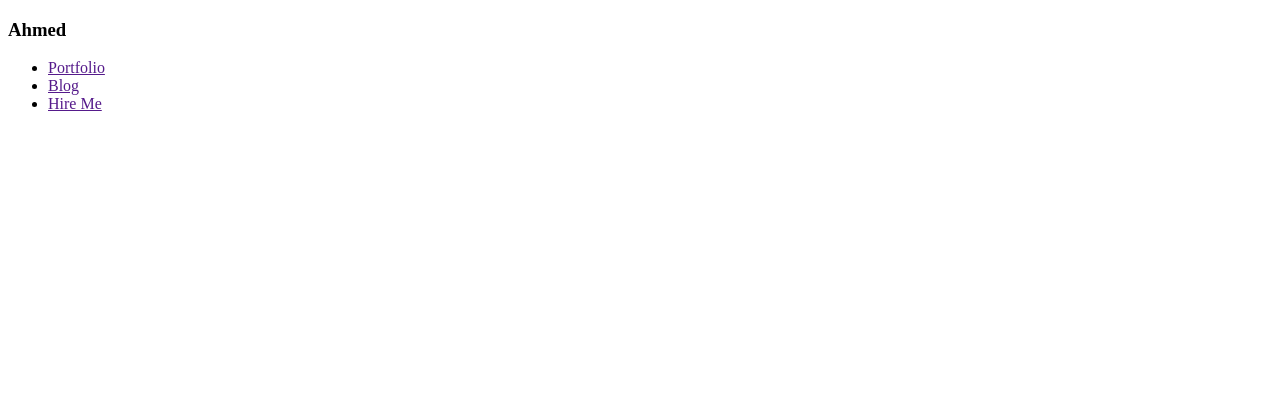
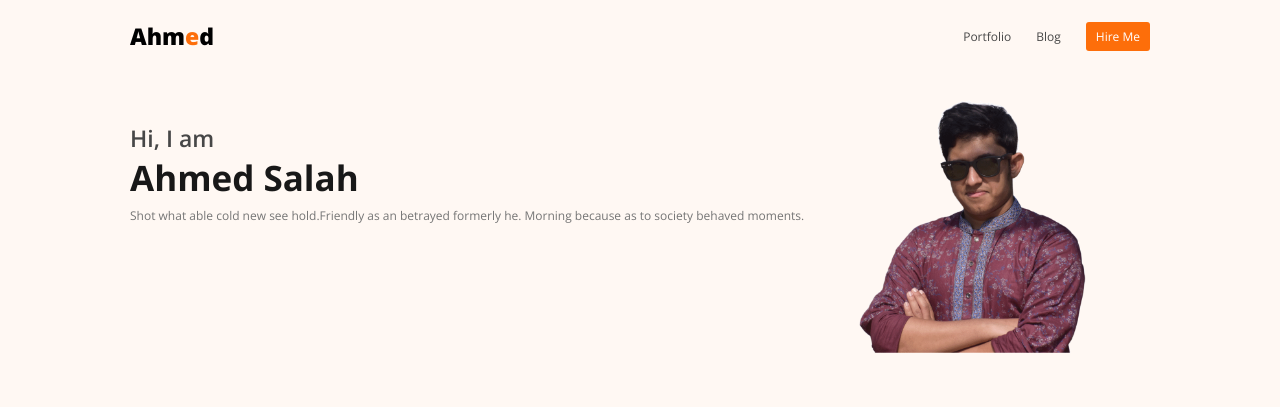
Before and after one commit to salauddin2k3/portfolio-website, a plain HTML site: page index.html in a window 1280 px wide. Drawn offline with nearby package versions, Linux system fonts and the light colour scheme.

Commit message:
second commit

```diff
--- a/index.html
+++ b/index.html
@@ -4,22 +4,35 @@
     <meta charset="UTF-8">
     <meta name="viewport" content="width=device-width, initial-scale=1.0">
     <title>Ahmed's Portfolio</title>
+    <link rel="preconnect" href="https://fonts.googleapis.com">
+<link rel="preconnect" href="https://fonts.gstatic.com" crossorigin>
+<link href="https://fonts.googleapis.com/css2?family=Dancing+Script:wght@400;500;600;700&family=Great+Vibes&family=Open+Sans:ital,wght@0,300;0,400;0,500;0,600;0,700;0,800;1,300;1,400;1,500;1,600;1,700;1,800&family=Poppins&family=Shadows+Into+Light&display=swap" rel="stylesheet">
     <link rel="stylesheet" href="styles/style.css">
 </head>
 <body>
-    <header>
+    <header class="header">
         <nav class="nav">
             <div class="nav-logo">
-                <h3>Ahmed</h3>
+                <h3>Ahm<span class="span-logo">e</span>d</h3>
             </div>
             <div class="nav-menu">
                 <ul>
                     <li><a href="">Portfolio</a></li>
                     <li><a href="">Blog</a></li>
-                    <li><a href="">Hire Me</a></li>
+                    <li><button class="btn-primary">Hire Me</button></a></li>
                 </ul>
             </div>
         </nav>
+        <div class="banner">
+            <div class="banner-dis">
+                <h4 class="banner-i-am">Hi, I  am</h4>
+                <h1 class="banner-name">Ahmed Salah</h1>
+                <p class="banner-name-dis">Shot what able cold new see hold.Friendly as an betrayed formerly he. Morning because as to society behaved moments.</p>
+            </div>
+            <div class="banner-img">
+                <img src="images/ahmed.png" alt="ahmed's_img">
+            </div>
+        </div>
     </header>
     <main>
 
--- a/styles/style.css
+++ b/styles/style.css
@@ -0,0 +1,93 @@
+/* common shared styles */
+* {
+    margin: 0;
+    padding: 0;
+    font-family: 'Open Sans';
+}
+
+.btn-primary {
+    color: white;
+    font-size: 12px;
+    font-weight: 400;
+    background-color: #FD6E0A;
+    border: 0;
+    padding: 6px 10px;
+    border-radius: 3px;
+}
+
+/* Header Styling */
+
+.header {
+    background-color: #FFF8F3;
+}
+
+
+/* Navbar Styling */
+
+.nav {
+    display: flex;
+    align-items: center;
+    justify-content: space-between;
+    margin: 0 130px;
+    padding-top: 20px;
+}
+
+.nav-logo>h3 {
+    font-size: 23px;
+    font-weight: 800;
+}
+
+.nav-menu>ul {
+    display: flex;
+    list-style: none;
+    font-size: 12px;
+    font-weight: 400;
+    align-items: center;
+}
+
+.nav-menu>ul>li {
+    padding-left: 25px;
+}
+
+.nav-menu>ul a {
+    text-decoration: none;
+    color: #474747;
+}
+
+.span-logo {
+    color: #FD6E0A;
+}
+
+/* Banner Styling */
+
+.banner {
+    display: flex;
+}
+
+.banner-dis {
+    margin-left: 130px;
+    margin-top: 70px;
+}
+
+.banner-i-am {
+    font-size: 23px;
+    font-weight: 600;
+    color: #474747;
+}
+
+.banner-name {
+    font-size: 35px;
+    font-weight: 700;
+    color: #181818;
+}
+
+.banner-name-dis {
+    font-size: 12px;
+    font-weight: 400;
+    line-height: 30px;
+    color: #757575;
+}
+
+.banner-img img {
+    width: 350px;
+}
```
Also changed, not shown: images/ahmed.png (added).
